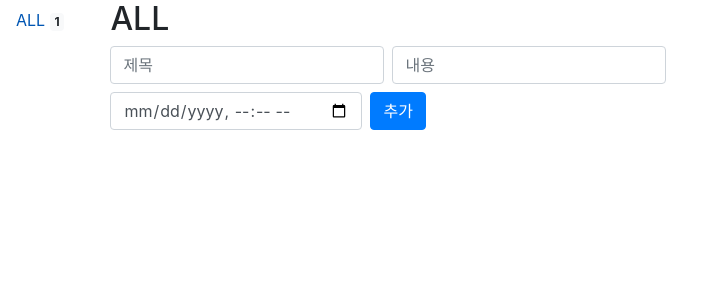
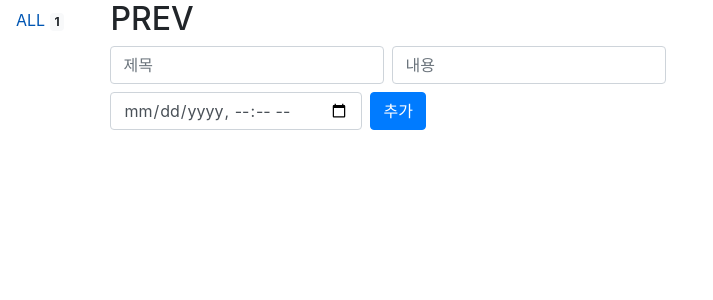
Before and after one commit to wintersalmon/todo_django, a Django app: page /prev/ in a window 1280 px wide. Shown: the top 300 px of the page, without its empty margins (0-713 px from the left). Run offline with Django 3.2, Linux system fonts and the light colour scheme; tables that the repository leaves empty hold one stand-in row (values such as "Sample post"); some libraries are stand-ins or nearby versions.

Commit message:
updsate index header to current title

```diff
--- a/django_app/tasks/views.py
+++ b/django_app/tasks/views.py
@@ -10,6 +10,7 @@ from .models import Task, Category
 
 def index(request, title=None):
     context = {
+        'title': title or 'All',
         'prev_tasks': Task.objects.filter(due_date__lt=datetime.now()).count() or 0,
         'total_tasks': Task.objects.all().count(),
         'category_list': Category.objects.all()
@@ -25,6 +26,7 @@ def index(request, title=None):
 def prev_tasks(request):
     tasks = Task.objects.filter(due_date__lt=datetime.now())
     context = {
+        'title': 'PREV',
         'prev_tasks': tasks.count(),
         'total_tasks': Task.objects.all().count(),
         'category_list': Category.objects.all(),
--- a/django_app/templates/tasks/index.html
+++ b/django_app/templates/tasks/index.html
@@ -31,7 +31,7 @@
         </ul>
 
         <div class="col-8">
-            <h2>ALL</h2>
+            <h2>{{ title }}</h2>
             <form class="form-inline" method="POST" action="{% url 'api:task-list-all' %}" id="create-task-form">
                 {% csrf_token %}
                 {{ form.non_field_errors }}
@@ -51,7 +51,6 @@
                 <label class="sr-only" for="id_due_date">DueDate</label>
                 <input class="form-control  mb-2 mr-sm-2" type="datetime-local" value=""
                        name="due_date" id="id_due_date">
-
 
                 <button type="submit" class="btn btn-primary mb-2">추가</button>
             </form>
@@ -118,15 +117,5 @@ $(document).ready(function(){
     });
 });
 
-
-
-
-
-
-
-
-
-
-
 </script>
 {% endblock %}
```
